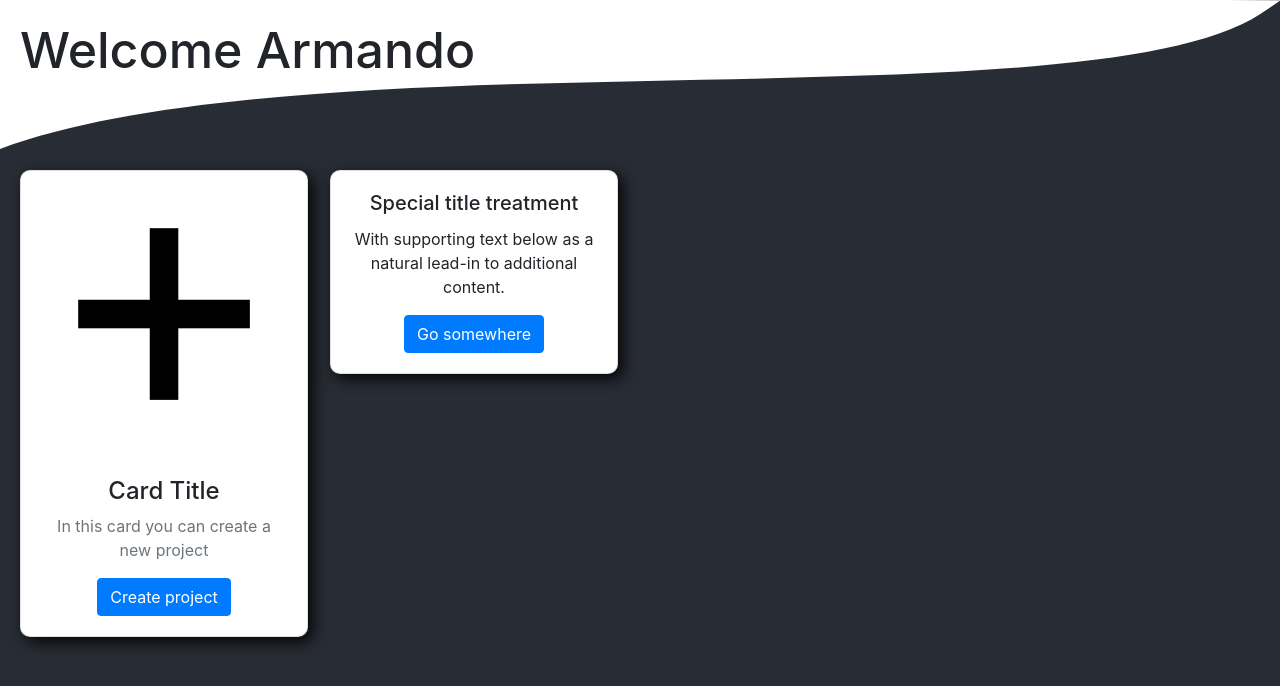
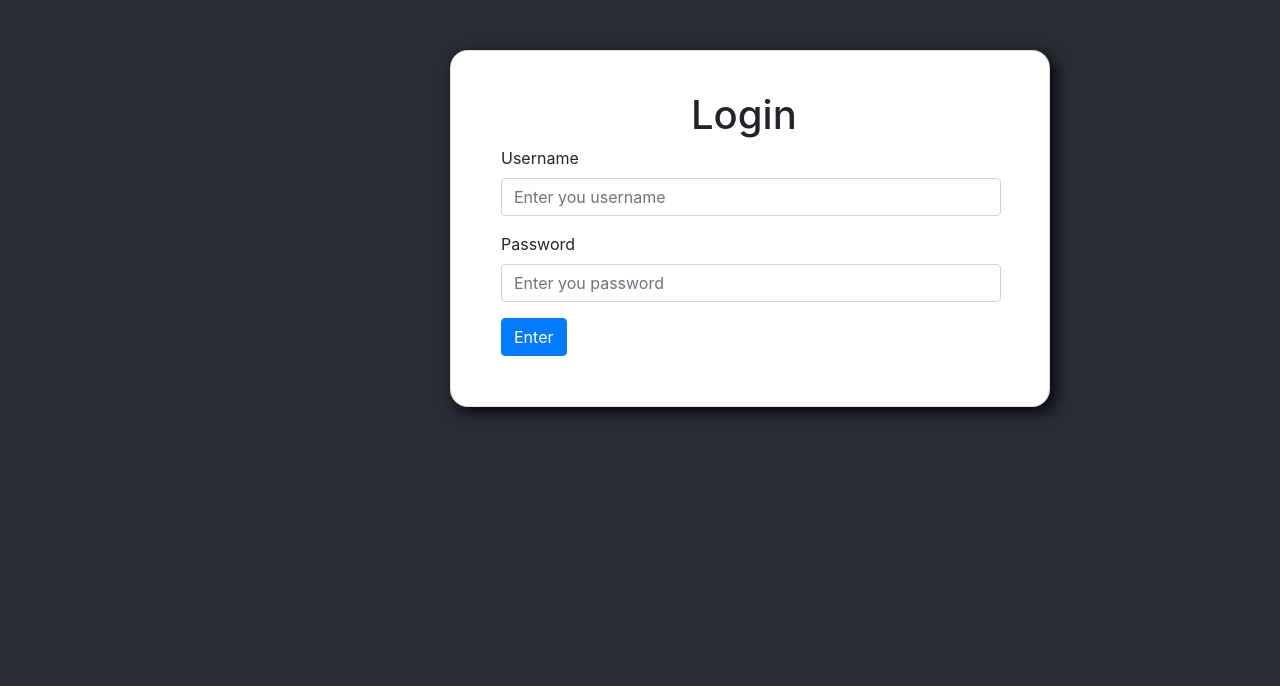
Before and after one commit to kevin1920/to_do_list_proyect, a React (Create React App) app: page / in a window 1280 px wide. Shown: the top 686 px of the page. Built offline with nearby package versions, Linux system fonts and the light colour scheme.

Commit message:
Se le pusieron stilos al login

```diff
--- a/src/App.js
+++ b/src/App.js
@@ -9,7 +9,7 @@ import Board from './pages/board'
 function App() {
   return (
     <BrowserRouter>
-      <Route exact path="/" component={Projects}/>
+      <Route exact path="/" component={Login}/>
       <Route exact path="/projects" component={Projects}/>
     </BrowserRouter>
   );
--- a/src/components/card.js
+++ b/src/components/card.js
@@ -3,19 +3,25 @@ import './styles/card.css'
 
 const Card = props => {
 
+    let {data} = props
+
     return(
 
         <div id="card">
             <div className="row justify-center">
+                {data.map((project,index) => {
+                    return(
                         <div className="col-md-3">
                             <div class="card" style={{width:"18rem",borderRadius:"10px"}}>
                                 <div className="card-body text-center">
-                            <h5 className="card-title">Special title treatment</h5>
-                            <p className="card-text">With supporting text below as a natural lead-in to additional content.</p>
+                                    <h5 className="card-title">{project.name}</h5>
+                                    <p className="card-text">{project.description}</p>
                                     <a href="#" class="btn btn-primary">Go somewhere</a>
                                 </div>
                             </div>
                         </div>
+                    )
+                })}
             </div>
         </div>
     )
--- a/src/components/formNewProject.js
+++ b/src/components/formNewProject.js
@@ -1,11 +1,28 @@
-import React from 'react'
+import React,{useState} from 'react'
 import {Modal,ModalHeader,ModalBody} from 'reactstrap'
 
 
 const FormNewProject = props => {
 
-    let {isOpen,onChange} = props
+    let {isOpen,onChange,data} = props
+    const [state,setState] = useState({})
 
+    let handleChange = e => {
+        setState({
+            ...state,
+            [e.target.name]:e.target.value
+        })
+    }
+
+    let handleSubmit = e => {
+        e.preventDefault()
+        let projectNew = {name:state.txtProjectName,description:state.txtDescription}
+        let list = data
+        list.push(projectNew)
+        localStorage.setItem('projects',JSON.stringify(list))
+        console.log(list)
+        onChange()
+    }
 
     return (
         <Modal isOpen={isOpen} style={{marginTop:"250px"}}>
@@ -18,14 +35,14 @@ const FormNewProject = props => {
                 </button>
             </ModalHeader>
             <ModalBody>
-                <form>
+                <form onSubmit={handleSubmit}>
                     <div className="form-group">
-                        <label for="project's name">project's name</label>
-                        <input type="text" class="form-control" placeholder="Enter the project name" name="txtProjectName"></input>
+                        <label htmlFor="project's name">project's name</label>
+                        <input type="text" className="form-control" placeholder="Enter the project name" name="txtProjectName" onChange={handleChange}></input>
                     </div>
                     <div className="form-group">
-                        <label for="project description">project description</label>
-                        <textarea className="form-control" placeholder="Enter the project description"></textarea>
+                        <label htmlFor="project description">project description</label>
+                        <textarea className="form-control" placeholder="Enter the project description" name="txtDescription" onChange={handleChange} ></textarea>
                     </div>
                     <button type="submit" class="btn btn-primary">Create</button>
                 </form>
--- a/src/components/login.js
+++ b/src/components/login.js
@@ -1,4 +1,5 @@
 import React, {useState} from 'react'
+import {Helmet} from 'react-helmet'
 
 const Login = () => {
 
@@ -17,14 +18,16 @@ const Login = () => {
     }
 
     return (
-
-        <div className="card">
-            <div class="card-body">
-            <h1>Login</h1>
-            <form onSubmit={handleSubmit}>
+        <div>
+            <Helmet>
+            <style>{"body { background-color: #282c34; }"}</style>
+            </Helmet>
+            <div className="card" style={{backgroundColor:"#fff",margin:"50px",borderRadius:"18px",width:"600px",marginLeft:"450px"}}>
+                <h1 style={{marginTop:"40px",marginLeft:"240px"}}>Login</h1>
+                <form onSubmit={handleSubmit} style={{margin:"50px",width:"500px",marginTop:"-1px"}}>
                     <div className="form-group">
-                    <label for="email">Email</label>
-                    <input type="email" class="form-control" placeholder="Enter you email" name="txtEmail" onChange={handleChange} value={state.txtEmail}></input>
+                        <label for="username">Username</label>
+                        <input type="text" class="form-control" placeholder="Enter you username" name="txtUsername" onChange={handleChange} value={state.txtUsername}></input>
                     </div>
                     <div className="form-group">
                         <label for="password">Password</label>
--- a/src/pages/projects.js
+++ b/src/pages/projects.js
@@ -8,8 +8,11 @@ import '../components/styles/projects.css'
 
 const Projects = () => {
 
+    //localStorage.setItem('projects',JSON.stringify([{name:'calculator',description:'a calculator is going to be built'},{name:'the users list',description:'a list is going to be built'}]))
+    let projects = JSON.parse(localStorage.getItem('projects'))
+
     const [stateButton,setStateButton] = useState(false)
-
+    const [data,setData] = useState(projects)
 
     let handleButton = () => {
         setStateButton(true)
@@ -37,8 +40,11 @@ const Projects = () => {
             <FormNewProject
                 onChange = {handleBtnClose}
                 isOpen = {stateButton}
+                data = {data}
             />
-            <Card/>
+            <Card
+                data = {data}
+            />
         </div>
 
     )
```
Lines whose indentation alone changed are shown as unchanged.
